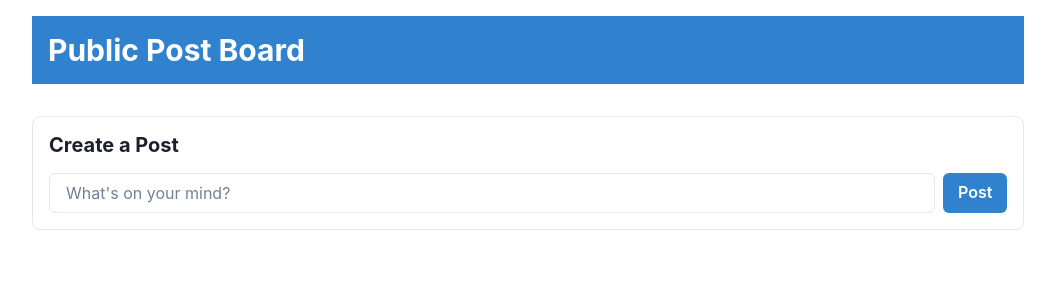
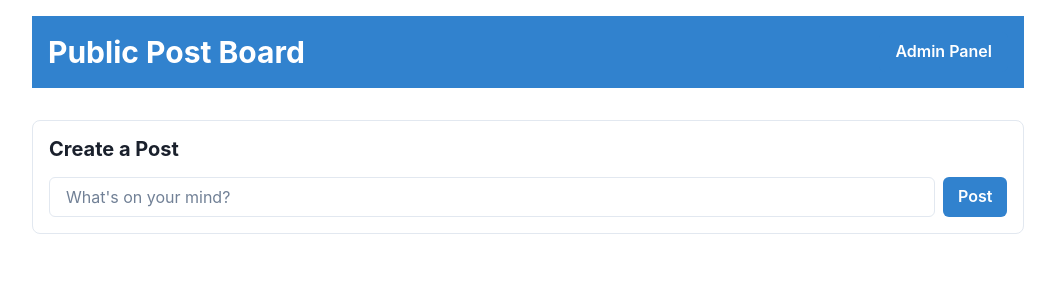
Before and after one commit to GPT-Engineer-App-Dev/community-share-zone, a React (Vite) app: page / in a window 1280 px wide. Shown: the top 300 px of the page, without its empty margins (112-1167 px from the left). Built offline with nearby package versions, Linux system fonts and the light colour scheme.

Commit message:
Ensure the admin panel is accessible from the navigation bar.

```diff
--- a/src/pages/Index.jsx
+++ b/src/pages/Index.jsx
@@ -1,4 +1,5 @@
 import { Container, VStack, Box, Text, Input, Button, HStack, Flex, Heading, IconButton } from "@chakra-ui/react";
+import { Link } from "react-router-dom";
 import { useState } from "react";
 import { FaThumbsUp } from "react-icons/fa";
 
@@ -22,6 +23,7 @@ const Index = () => {
       <VStack spacing={8} align="stretch">
         <Flex as="nav" bg="blue.500" color="white" p={4} justifyContent="space-between" alignItems="center">
           <Heading size="lg">Public Post Board</Heading>
+        <Button as={Link} to="/admin" colorScheme="blue">Admin Panel</Button>
         </Flex>
 
         <Box as="main">
```
